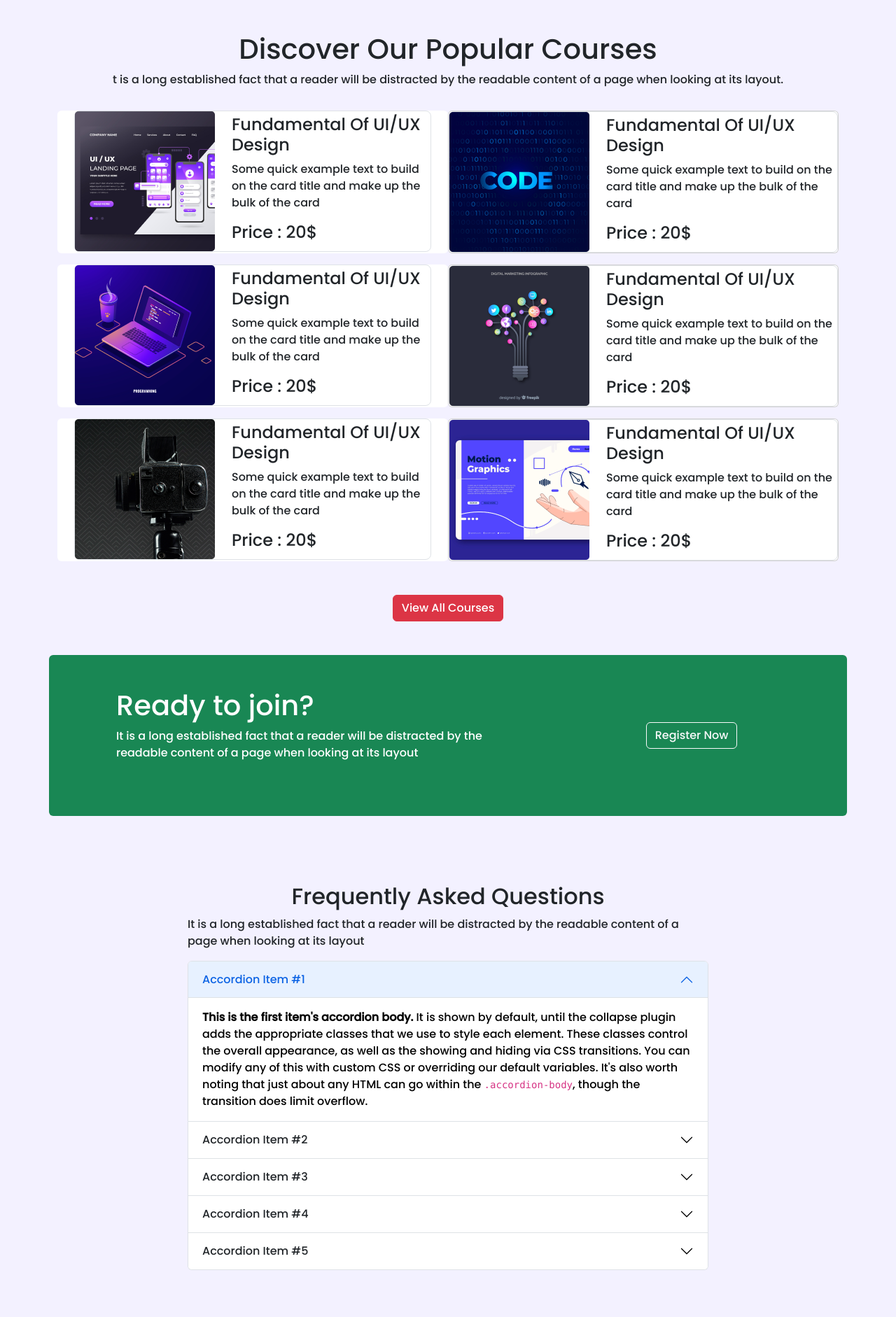
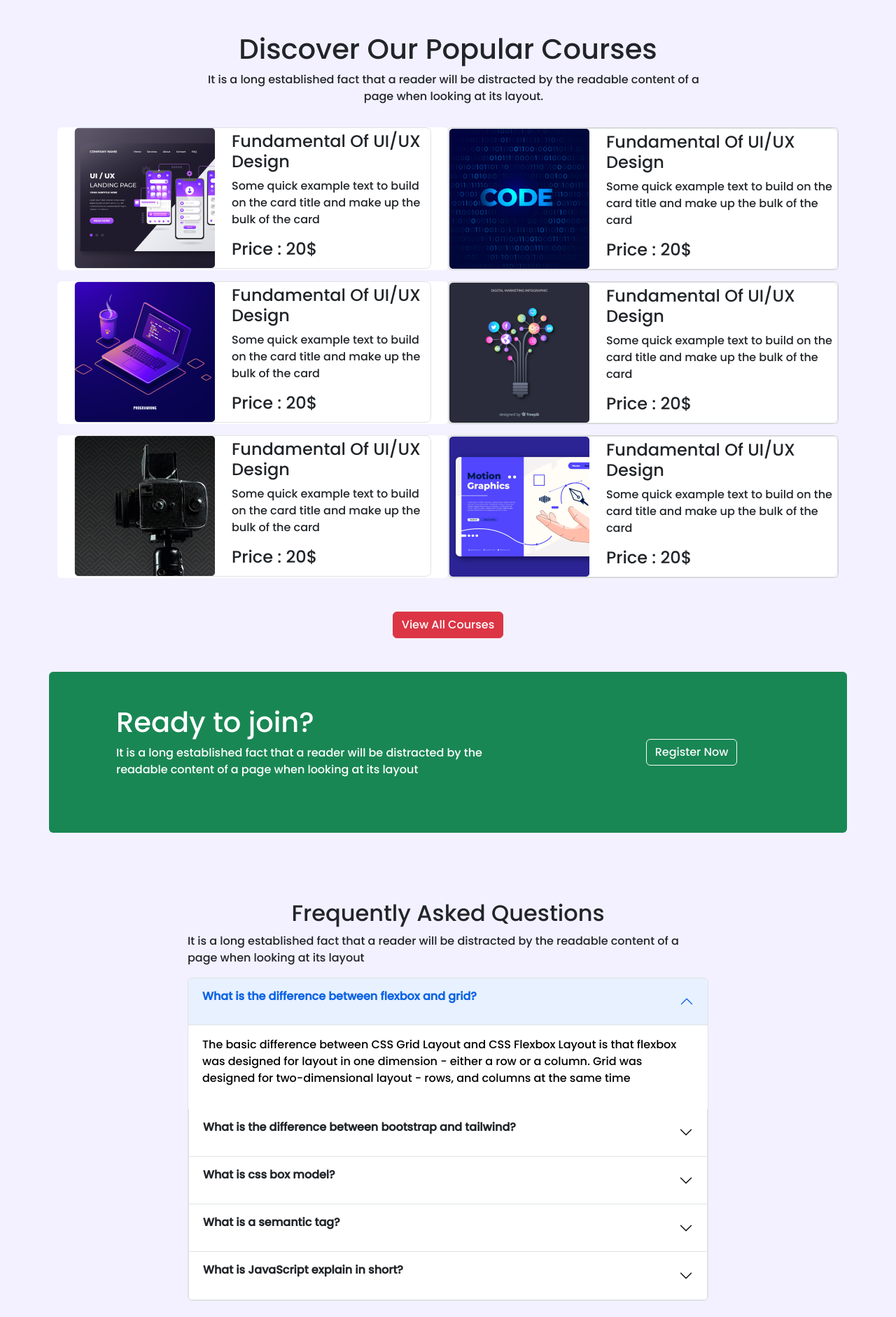
Before and after one commit to nuralam09/assignment-third-milestone, a plain HTML site: page index.html in a window 1280 px wide. Shown: the part 698-2580 px from the top of the page at 70% size. Drawn offline with nearby package versions, Linux system fonts and the light colour scheme.

Commit message:
Question and Answer Added

```diff
--- a/custom.css
+++ b/custom.css
@@ -27,3 +27,31 @@ footer{
   padding-left: 10px;
   color: rgb(19, 225, 225);
 }
+
+
+/*======================== Mobile Devices======================== */
+
+@media only screen and (max-width:688px){
+
+  #trusted-company{
+    visibility: hidden;
+  }
+
+ #ready-to-join{
+    display: flex;
+    flex-direction: column;
+    align-items: center;
+ }
+
+}
+
+
+/*======================== Tablet Devices======================== */
+
+@media only screen and (min-width:689px) and (max-width:992px){
+
+  #trusted-company{
+    visibility: hidden;
+  }
+
+}
--- a/index.html
+++ b/index.html
@@ -176,11 +176,13 @@
       <!--====================  Popular Courses Start ========================-->
       <section>
         <div class="d-flex align-items-center flex-column">
-          <h1>Discover Our Popular Courses</h1>
-          <p>
-            t is a long established fact that a reader will be distracted by the
-            readable content of a page when looking at its layout.
-          </p>
+          <div class="col-lg-8 col-md-6 col-sm-4">
+            <h1 class="text-center">Discover Our Popular Courses</h1>
+            <p class="text-center ps-3">
+              It is a long established fact that a reader will be distracted by the
+              readable content of a page when looking at its layout.
+            </p>
+          </div>
         </div>
         <div>
           <div class="d-flex mt-3 justify-content-around">
@@ -307,8 +309,8 @@
 
       <!--====================  Ready to Join Section Start ========================-->
       <section>
-        <div class="row bg-success rounded p-5">
-          <div class="text-white px-5 col-8">
+        <div id="ready-to-join" class="row bg-success rounded p-5">
+          <div  class="text-white px-5 col-lg-8 col-md-6 col-sm-4">
             <h1>Ready to join?</h1>
             <p>
               It is a long established fact that a reader will be distracted by
@@ -382,60 +384,63 @@
               <div class="accordion-item">
                 <h2 class="accordion-header" id="headingOne">
                   <button class="accordion-button" type="button" data-bs-toggle="collapse" data-bs-target="#collapseOne" aria-expanded="true" aria-controls="collapseOne">
-                    Accordion Item #1
+                   <p class="fw-bold">  What is the difference between flexbox and grid? </p>
                   </button>
                 </h2>
                 <div id="collapseOne" class="accordion-collapse collapse show" aria-labelledby="headingOne" data-bs-parent="#accordionExample">
                   <div class="accordion-body">
-                    <strong>This is the first item's accordion body.</strong> It is shown by default, until the collapse plugin adds the appropriate classes that we use to style each element. These classes control the overall appearance, as well as the showing and hiding via CSS transitions. You can modify any of this with custom CSS or overriding our default variables. It's also worth noting that just about any HTML can go within the <code>.accordion-body</code>, though the transition does limit overflow.
-                  </div>
+                    <p>The basic difference between CSS Grid Layout and CSS Flexbox Layout is that flexbox was designed for layout in one dimension - either a row or a column. Grid was designed for two-dimensional layout - rows, and columns at the same time</p>
                 </div>
               </div>
               <div class="accordion-item">
                 <h2 class="accordion-header" id="headingTwo">
                   <button class="accordion-button collapsed" type="button" data-bs-toggle="collapse" data-bs-target="#collapseTwo" aria-expanded="false" aria-controls="collapseTwo">
-                    Accordion Item #2
+                   <p class="fw-bold" > What is the difference between bootstrap and tailwind?</p>
                   </button>
                 </h2>
                 <div id="collapseTwo" class="accordion-collapse collapse" aria-labelledby="headingTwo" data-bs-parent="#accordionExample">
                   <div class="accordion-body">
-                    <strong>This is the second item's accordion body.</strong> It is hidden by default, until the collapse plugin adds the appropriate classes that we use to style each element. These classes control the overall appearance, as well as the showing and hiding via CSS transitions. You can modify any of this with custom CSS or overriding our default variables. It's also worth noting that just about any HTML can go within the <code>.accordion-body</code>, though the transition does limit overflow.
+                    <p >
+                      Bootstrap is an open-source framework that is used to design responsive websites better, faster, and easier. It is a beginner-friendly and the most popular open-source framework that includes HTML, CSS, and JavaScript. Bootstrap can be used to create web applications with any server-side Technology like Java, PHP, etc., and its responsive design allows platforms like Mobile phones, tablets, and computers
+                      Tailwind CSS is a utility-first CSS framework for building custom user interfaces rapidly and efficiently. It is an inline styling used to achieve a sleek interface without writing code for your own CSS. Tailwind CSS offers customizability and flexibility to transform the appearance and feel of the elements. Tailwind CSS is not the first utility-first CSS library, but it is one of the most popular and light ones. </p>
                   </div>
                 </div>
               </div>
               <div class="accordion-item">
                 <h2 class="accordion-header" id="headingThree">
                   <button class="accordion-button collapsed" type="button" data-bs-toggle="collapse" data-bs-target="#collapseThree" aria-expanded="false" aria-controls="collapseThree">
-                    Accordion Item #3
+                   <p class="fw-bold"> What is css box model?</p>
                   </button>
                 </h2>
                 <div id="collapseThree" class="accordion-collapse collapse" aria-labelledby="headingThree" data-bs-parent="#accordionExample">
                   <div class="accordion-body">
-                    <strong>This is the third item's accordion body.</strong> It is hidden by default, until the collapse plugin adds the appropriate classes that we use to style each element. These classes control the overall appearance, as well as the showing and hiding via CSS transitions. You can modify any of this with custom CSS or overriding our default variables. It's also worth noting that just about any HTML can go within the <code>.accordion-body</code>, though the transition does limit overflow.
+                    <p>In CSS, the term "box model" is used when talking about design and layout. The CSS box model is essentially a box that wraps around every HTML element. It consists of: margins, borders, padding, and the actual content.</p>
                   </div>
                 </div>
               </div>
               <div class="accordion-item">
                 <h2 class="accordion-header" id="headingFour">
                   <button class="accordion-button collapsed" type="button" data-bs-toggle="collapse" data-bs-target="#collapseFour" aria-expanded="false" aria-controls="collapseFour">
-                    Accordion Item #4
+                    <p class="fw-bold">  What is a semantic tag?</p>
                   </button>
                 </h2>
                 <div id="collapseFour" class="accordion-collapse collapse" aria-labelledby="headingFour" data-bs-parent="#accordionExample">
                   <div class="accordion-body">
-                    <strong>This is the third item's accordion body.</strong> It is hidden by default, until the collapse plugin adds the appropriate classes that we use to style each element. These classes control the overall appearance, as well as the showing and hiding via CSS transitions. You can modify any of this with custom CSS or overriding our default variables. It's also worth noting that just about any HTML can go within the <code>.accordion-body</code>, though the transition does limit overflow.
+                    <p>The HTML semantics refers to the tags that provide meaning to an HTML page rather than just presentation. It makes HTML more comprehensible by better defining the different sections and layout of web pages</p>
                   </div>
                 </div>
               </div>
               <div class="accordion-item">
                 <h2 class="accordion-header" id="headingFive">
                   <button class="accordion-button collapsed" type="button" data-bs-toggle="collapse" data-bs-target="#collapseFive" aria-expanded="false" aria-controls="collapseFive">
-                    Accordion Item #5
+                    <p class="fw-bold">  What is JavaScript explain in short?</p>
                   </button>
                 </h2>
                 <div id="collapseFive" class="accordion-collapse collapse" aria-labelledby="headingFive" data-bs-parent="#accordionExample">
                   <div class="accordion-body">
-                    <strong>This is the third item's accordion body.</strong> It is hidden by default, until the collapse plugin adds the appropriate classes that we use to style each element. These classes control the overall appearance, as well as the showing and hiding via CSS transitions. You can modify any of this with custom CSS or overriding our default variables. It's also worth noting that just about any HTML can go within the <code>.accordion-body</code>, though the transition does limit overflow.
+                    <p>What is JavaScript explain in short?
+                      Image result for what do you know about javascript
+                      Javascript (JS) is a scripting languages, primarily used on the Web. It is used to enhance HTML pages and is commonly found embedded in HTML code. JavaScript is an interpreted language. Thus, it doesn't need to be compiled. JavaScript renders web pages in an interactive and dynamic fashion.</p>
                   </div>
                 </div>
               </div>
@@ -446,7 +451,7 @@
 
       <!--====================  Asked Question Section End ========================-->
       <!--====================  Trusted Company Section Start ========================-->
-      <section class="my-5">
+      <section id="trusted-company" class="my-5">
         <div>
           <div class="text-center">
             <h2>Trusted by over 800+ companies</h2>
```
